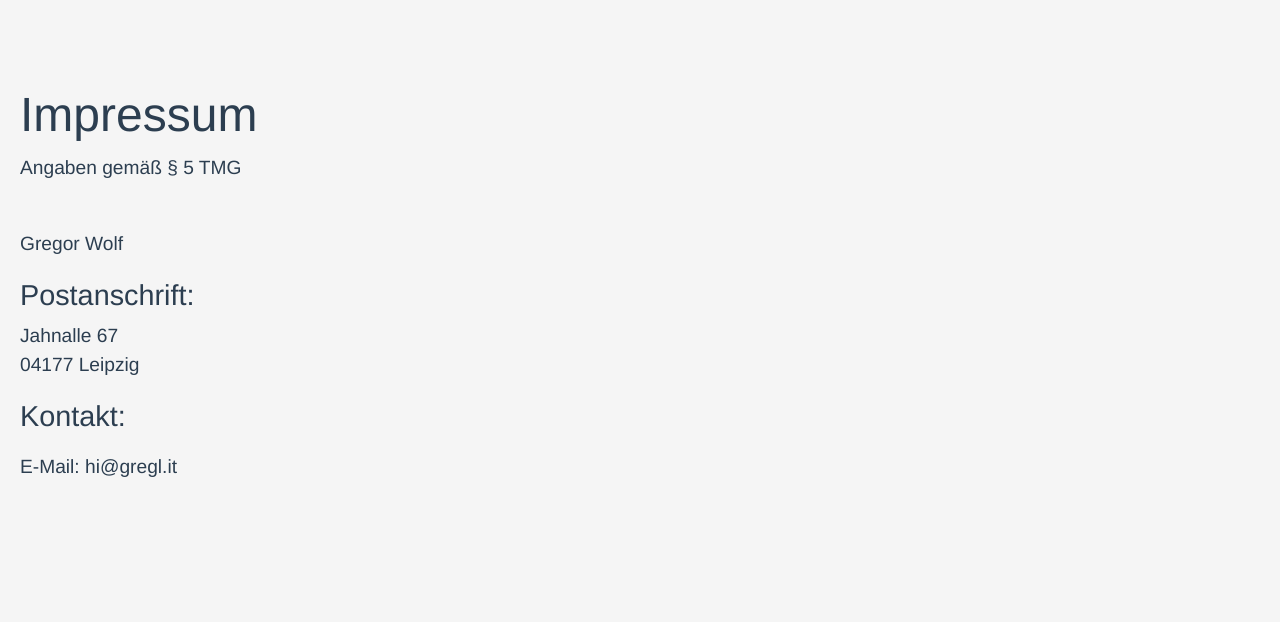
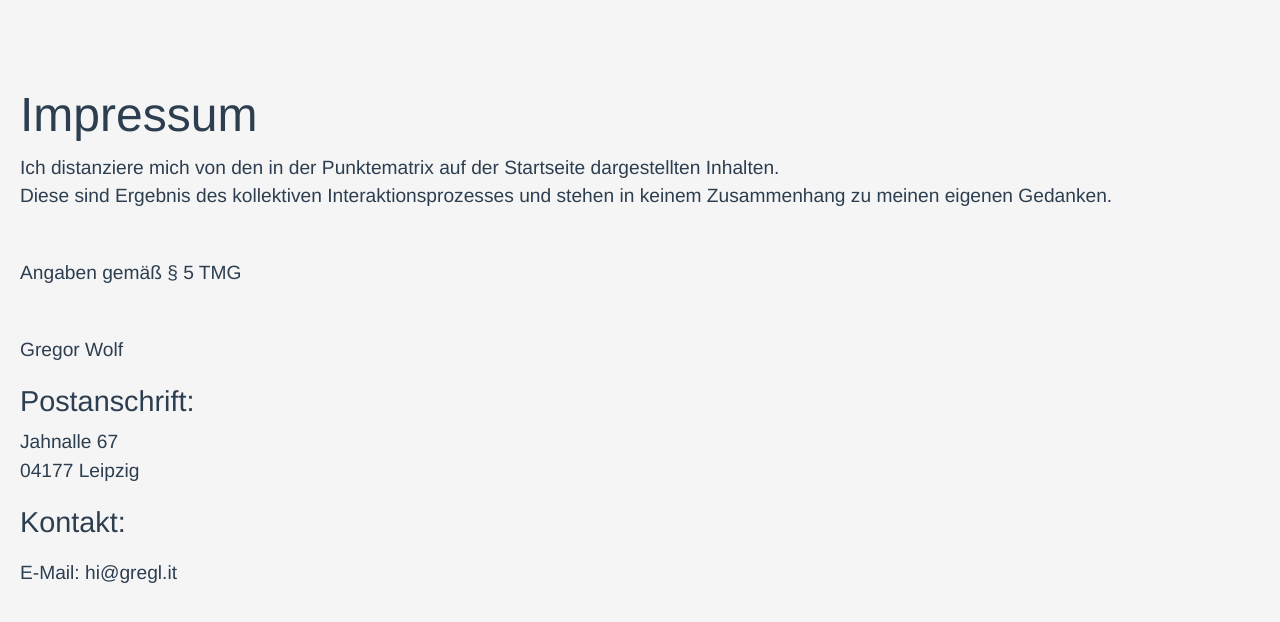
Before and after one commit to greglit/itseme, a Vue app: page /impressum in a window 1280 px wide. Shown: the top 622 px of the page. Built offline with nearby package versions, Linux system fonts and the light colour scheme.

Commit message:
add disclaimer

```diff
--- a/src/views/Impressum.vue
+++ b/src/views/Impressum.vue
@@ -4,12 +4,15 @@
     <br>
     <br>
     <h1>Impressum</h1>
+    <p>Ich distanziere mich von den in der Punktematrix auf der Startseite dargestellten Inhalten. <br>
+      Diese sind Ergebnis des kollektiven Interaktionsprozesses und stehen in keinem Zusammenhang zu meinen eigenen Gedanken.
+    </p>
+    <br>
     <p>Angaben gemäß § 5 TMG</p>
     <p><br>Gregor Wolf</p>
     <h4>Postanschrift:</h4>
     <p>Jahnalle 67<br>04177 Leipzig<br></p>
     <h4>Kontakt:</h4>
-    <p></p>E-Mail: hi@gregl.it</p>
-    <p></p><p><br></p>
+    <p></p>E-Mail: hi@gregl.it</p><br>
   </div>
 </template>
```
